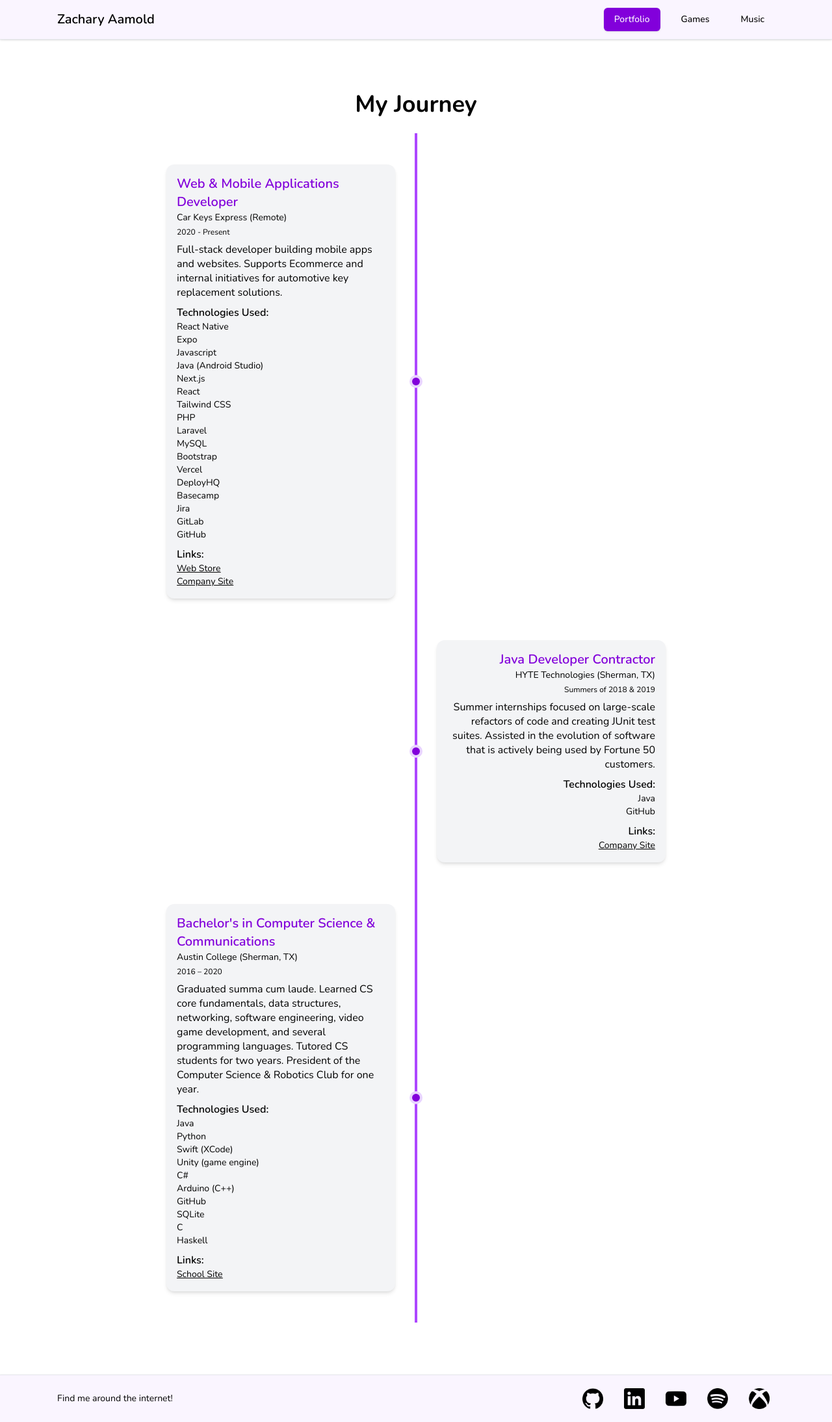
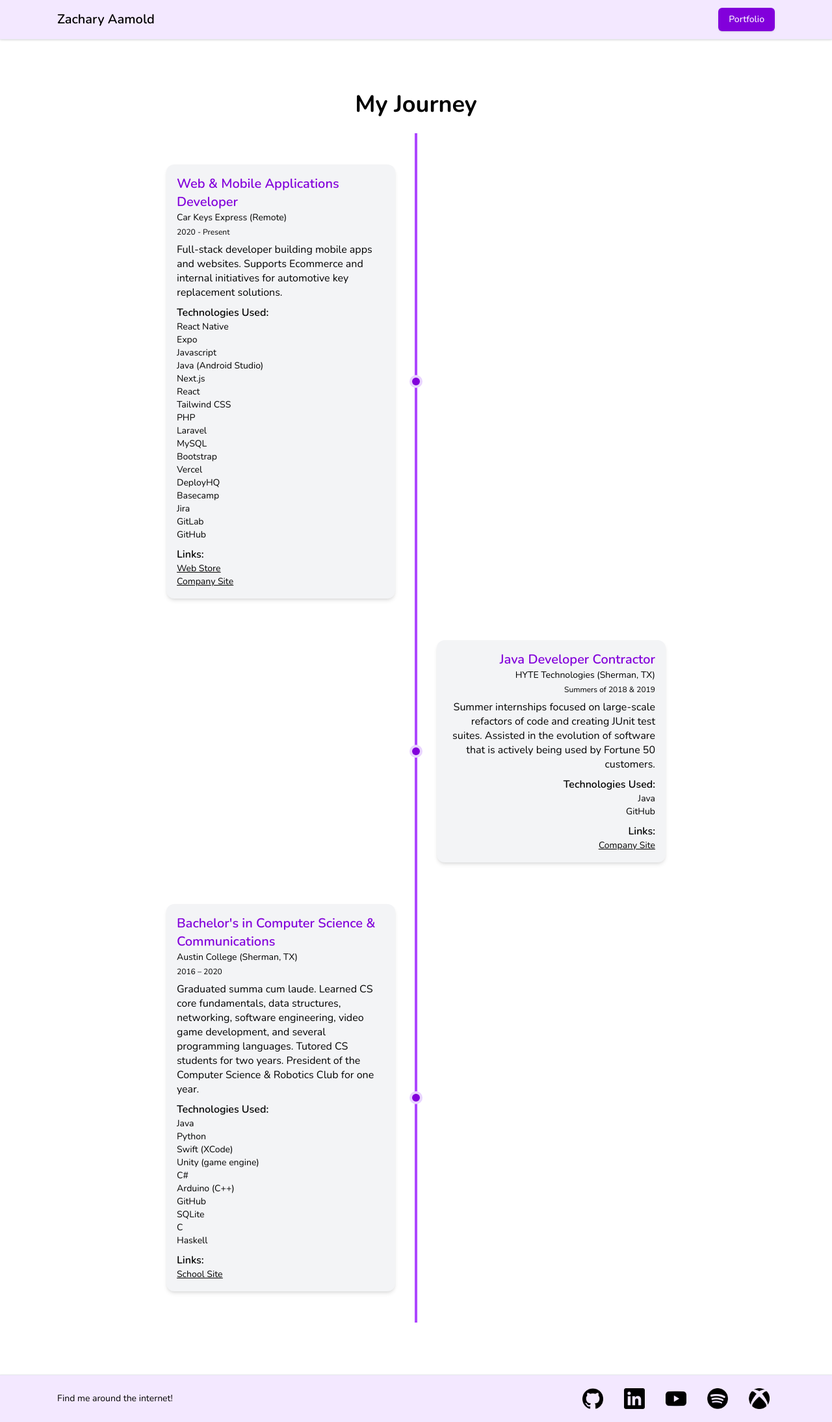
Before and after one commit to zaamold/zaamold-website, a Next.js app: page /portfolio in a window 1280 px wide. Shown: the whole page at 65% size. Built offline with nearby package versions, Linux system fonts and the light colour scheme.

Commit message:
Hiding unused nav items, changed header/footer bg color

```diff
--- a/src/components/ui/footer.js
+++ b/src/components/ui/footer.js
@@ -14,7 +14,7 @@ export default function Footer() {
   ];
 
   return (
-    <footer className="bottom-0 left-0 w-full bg-purple-50 backdrop-blur-md border-t border-gray-200 shadow-sm z-50">
+    <footer className="bottom-0 left-0 w-full bg-purple-100 backdrop-blur-md border-t border-gray-200 shadow-sm z-50">
       <div className="max-w-6xl mx-auto px-6 py-3 flex justify-between items-center">
         {/* Logo / Site name */}
         <p className="text-xs md:text-sm">
--- a/src/components/ui/header.js
+++ b/src/components/ui/header.js
@@ -11,12 +11,12 @@ export default function Header() {
 
   const navItems = [
     { name: "Portfolio", href: "/portfolio" },
-    { name: "Games", href: "/games" },
-    { name: "Music", href: "/music" },
+    // { name: "Games", href: "/games" },
+    // { name: "Music", href: "/music" },
   ];
 
   return (
-    <header className="sticky top-0 left-0 w-full bg-purple-50 backdrop-blur-md border-b border-gray-200 shadow-sm z-50">
+    <header className="sticky top-0 left-0 w-full bg-purple-100 backdrop-blur-md border-b border-gray-200 shadow-sm z-50">
       <div className="max-w-6xl mx-auto px-6 py-3 flex justify-between items-center">
         {/* Logo / Site name */}
         <Link
```
